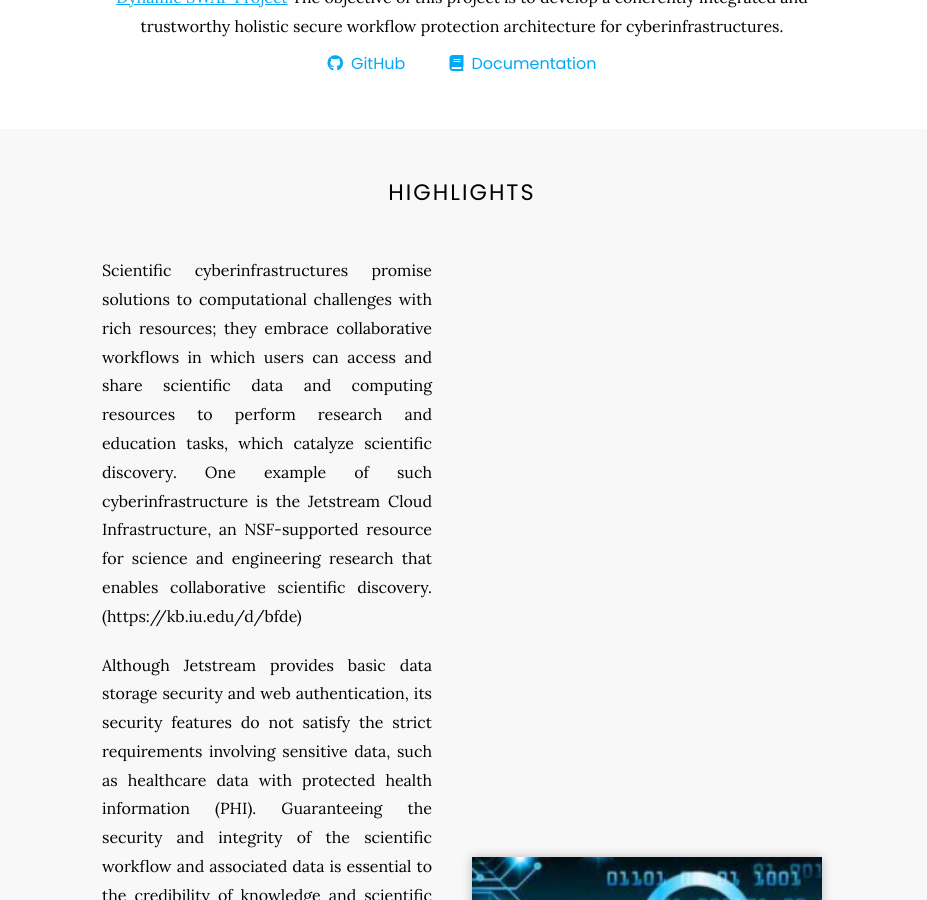
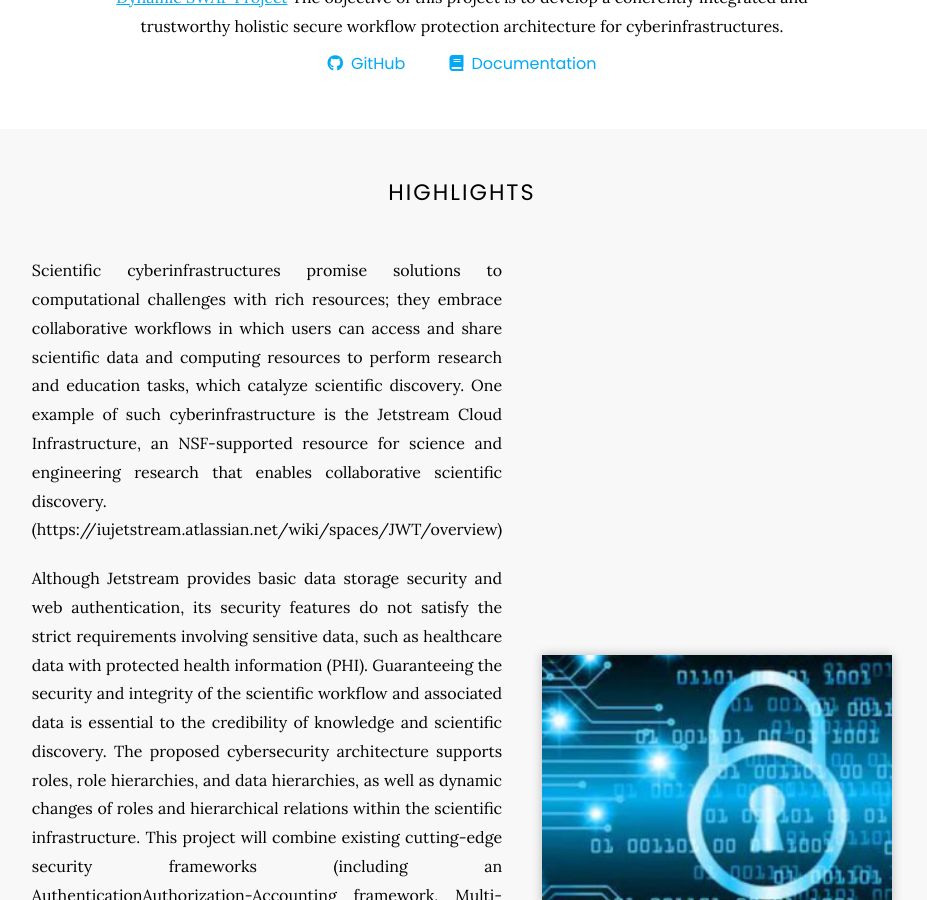
Before and after one commit to jpinnamraju/CICI, a Jekyll site: the page built from index.md, in a window 1280 px wide and 900 px high, scrolled down 314 px. Shown: the whole window, without its empty margins (178-1105 px from the left). Built offline with Jekyll 4.4.1, drawn with Linux system fonts in a browser that asks for light colours; nearby versions of some CDN libraries; some of the changed lines change nothing that is shown.

Commit message:
added link to the jetstream

```diff
--- a/index.md
+++ b/index.md
@@ -13,7 +13,7 @@
 
 {% capture text %}
 Scientific cyberinfrastructures promise solutions to computational challenges with rich resources; they embrace collaborative workflows in which users can access and share scientific data and computing resources to perform research and education tasks, which catalyze scientific discovery. One example of such cyberinfrastructure is the Jetstream Cloud Infrastructure, an NSF-supported resource for science and engineering research that enables collaborative scientific discovery.
-(https://kb.iu.edu/d/bfde)
+(https://iujetstream.atlassian.net/wiki/spaces/JWT/overview)
 
 Although Jetstream provides basic data storage security and web authentication, its security features do not satisfy the strict requirements involving sensitive data, such as healthcare data with protected health information (PHI). Guaranteeing the security and integrity of the scientific workflow and associated data is essential to the credibility of knowledge and scientific discovery. The proposed cybersecurity architecture supports roles, role hierarchies, and data hierarchies, as well as dynamic changes of roles and hierarchical relations within the scientific infrastructure. This project will combine existing cutting-edge security frameworks (including an AuthenticationAuthorization-Accounting framework, Multi- Factor-Authentication, Secure Digital Provenance, and Blockchain) with advanced security tools (e.g., Biometric-Capsule, Cryptography-based Hierarchical Access Control, and dual-level key management). These are integrated to deliver a secure scientific infrastructure, which allows researchers, educators, practitioners, and students to remotely access and share sensitive data, computing resources, and workflows with flexibility and convenience while also having the highest security and privacy protection. This project will also validate the developed secure infrastructure in life-science research environments and in the education settings of health informatics.
 
```
